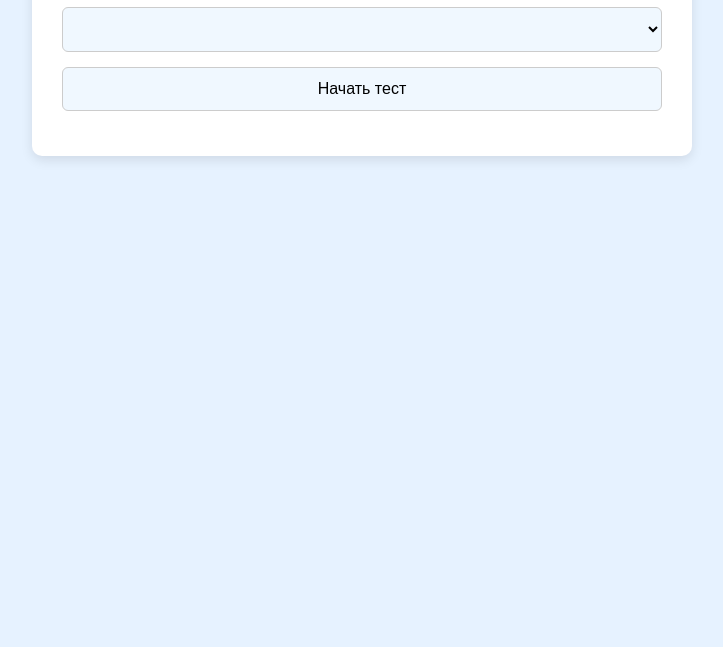
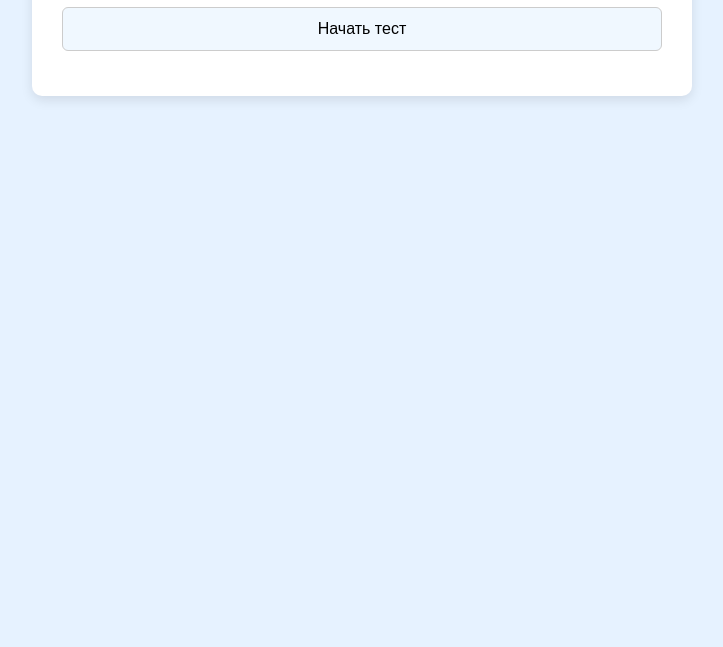
Before and after one commit to Bozorboyev-Bobur/flight-tests, a plain HTML site: page index.html in a window 1280 px wide. Shown: the part 153-800 px from the top of the page, without its empty margins (278-1001 px from the left). Drawn offline with Linux system fonts and the light colour scheme.

Commit message:
Update index.html

```diff
--- a/index.html
+++ b/index.html
@@ -11,7 +11,6 @@
 <body>
   <div class="container">
     <h1>Тест на знание</h1>
-    <select id="topic-select"></select>
     <button id="start-btn">Начать тест</button>
 
     <div id="quiz-container" class="hidden">
```
